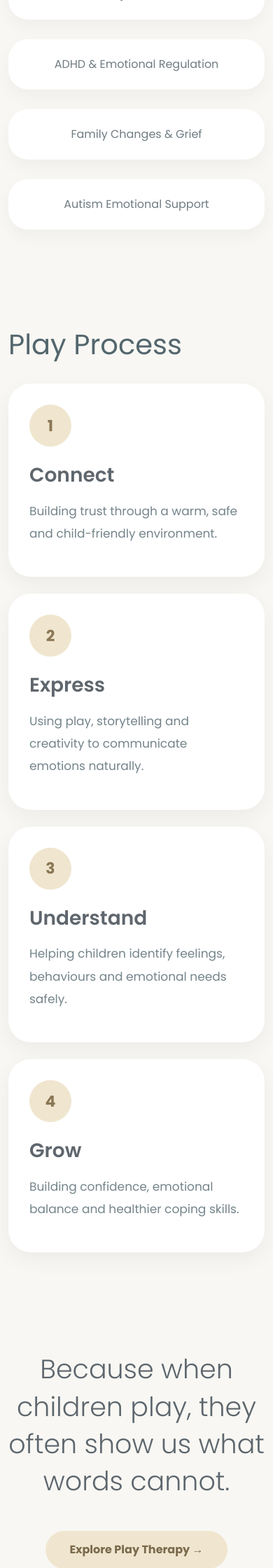
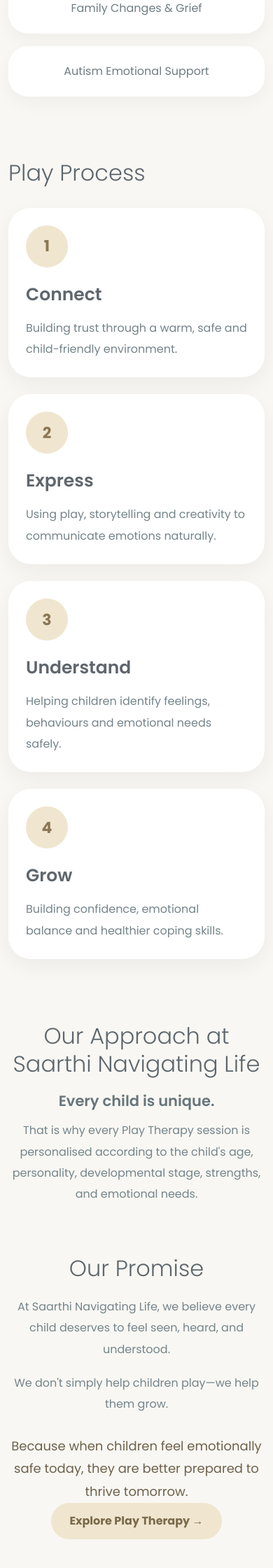
Before and after one commit to neemkaroli12/saarthinavigatinglife, a Django app: page /play/ in a window 390 px wide. Shown: the part 2680-4920 px from the top of the page at 70% size. Run offline with Django 5.2, Linux system fonts and the light colour scheme.

Commit message:
play.html

```diff
--- a/services/templates/play.html
+++ b/services/templates/play.html
@@ -12,301 +12,275 @@
     background:#f8f7f3;
 }
 
+
 /* ========================= */
-/* SECTION */
+/* MAIN SECTION */
 /* ========================= */
 
 .play-clean{
-
     padding:120px 0;
-
     background:#f8f7f3;
 }
+
 
 /* ========================= */
 /* HERO */
 /* ========================= */
 
 .hero-wrapper{
-
     margin-bottom:140px;
 }
 
-/* TAG */
-
-.mini-tag{
-
-    display:inline-block;
-
-    padding:8px 18px;
-
-    border-radius:30px;
-
-    background:#f0e6cf;
-
-    color:#8a7755;
-
-    font-weight:700;
-
-    margin-bottom:28px;
-
-    font-size:15px;
-}
-
-/* TITLE */
-
 .hero-title{
-
     font-size:60px;
-
     font-weight:300;
-
     line-height:1.05;
-
     color:#5f666d;
-
     margin-bottom:32px;
 }
 
-/* TEXT */
-
 .hero-text{
-
     font-size:20px;
-
-
-
+    line-height:1.8;
     color:#74848a;
-
     margin-bottom:24px;
-
     max-width:650px;
 }
 
-/* IMAGE */
+.hero-image img{
+    width:100%;
+    height:400px;
+    object-fit:cover;
+    border-radius:40px;
+    box-shadow:0 25px 45px rgba(0,0,0,0.06);
+}
 
-.hero-image img{
-
-    width:100%;
-
-    height:400px;
-
-    object-fit:cover;
-
-    border-radius:40px;
-
-    box-shadow:
-    0 25px 45px rgba(0,0,0,0.06);
-}
 
 /* ========================= */
 /* CONTENT */
 /* ========================= */
 
 .play-content{
-
     margin-bottom:140px;
 }
 
 .play-content h2{
-
     font-size:58px;
-
     font-weight:300;
-
     line-height:1.2;
-
     color:#5d6b70;
-
     margin-bottom:28px;
 }
 
 .play-content p{
-
     font-size:18px;
-
-
-
+    line-height:1.9;
     color:#74848a;
-
     margin-bottom:24px;
 }
 
-/* IMAGE */
+.soft-image img{
+    width:100%;
+    border-radius:34px;
+    box-shadow:0 18px 40px rgba(0,0,0,0.05);
+}
 
-.soft-image img{
-
-    width:100%;
-
-    border-radius:34px;
-
-    box-shadow:
-    0 18px 40px rgba(0,0,0,0.05);
-}
 
 /* ========================= */
 /* BENEFITS */
 /* ========================= */
 
 .benefit-section{
-
     margin-bottom:140px;
 }
 
 .benefit-section h2{
-
     font-size:60px;
-
     font-weight:300;
-
     color:#5d666d;
-
     margin-bottom:60px;
 }
 
-/* GRID */
-
 .benefit-grid{
-
     display:grid;
-
-    grid-template-columns:
-    repeat(auto-fit,minmax(260px,1fr));
-
+    grid-template-columns:repeat(auto-fit,minmax(260px,1fr));
     gap:28px;
 }
 
-/* ITEM */
-
 .benefit-item{
-
     padding:32px;
-
     border-radius:28px;
-
     background:#ffffff;
-
     text-align:center;
-
     color:#6f7c82;
-
     font-size:18px;
-
     transition:0.35s ease;
-
-    box-shadow:
-    0 10px 25px rgba(0,0,0,0.04);
+    box-shadow:0 10px 25px rgba(0,0,0,0.04);
 }
 
 .benefit-item:hover{
+    transform:translateY(-8px);
+    box-shadow:0 18px 35px rgba(0,0,0,0.06);
+}
 
-    transform:translateY(-8px);
-
-    box-shadow:
-    0 18px 35px rgba(0,0,0,0.06);
-}
 
 /* ========================= */
 /* PROCESS */
 /* ========================= */
 
 .process-wrap{
-
     margin-bottom:140px;
 }
 
+.process-heading{
+    font-size:52px;
+    font-weight:300;
+    color:#5d666d;
+    margin-bottom:45px;
+}
+
 .process-card{
+    background:#ffffff;
+    padding:40px;
+    border-radius:32px;
+    box-shadow:0 10px 30px rgba(0,0,0,0.05);
+    height:100%;
+    transition:0.35s ease;
+}
 
-    background:#ffffff;
-
-    padding:40px;
-
-    border-radius:32px;
-
-    box-shadow:
-    0 10px 30px rgba(0,0,0,0.05);
-
-    height:100%;
+.process-card:hover{
+    transform:translateY(-6px);
+    box-shadow:0 18px 40px rgba(0,0,0,0.07);
 }
 
 .process-number{
-
     width:60px;
     height:60px;
-
     border-radius:50%;
-
     background:#f0e6cf;
-
     color:#8a7755;
-
     font-size:22px;
-
     font-weight:700;
 
     display:flex;
-
     align-items:center;
-
     justify-content:center;
 
     margin-bottom:24px;
 }
 
 .process-card h4{
-
     font-size:28px;
-
     font-weight:600;
-
     color:#5f666d;
-
     margin-bottom:18px;
 }
 
 .process-card p{
+    color:#74848a;
+    line-height:1.9;
+    font-size:17px;
+    margin-bottom:0;
+}
 
+
+/* ========================= */
+/* OUR APPROACH */
+/* SIMPLE TEXT - NO BOX */
+/* ========================= */
+
+.approach-section{
+    max-width:950px;
+    align-items: center;
+    margin:0 auto 100px auto;
+}
+
+.approach-section h2{
+    font-size:52px;
+    font-weight:300;
+    line-height:1.25;
+    color:#5d666d;
+    margin-bottom:25px;
+}
+
+.approach-section h4{
+    font-size:24px;
+    font-weight:600;
+    color:#66757b;
+    margin-bottom:15px;
+}
+
+.approach-section p{
+    font-size:18px;
+    line-height:1.9;
     color:#74848a;
+    margin-bottom:0;
+}
 
+
+/* ========================= */
+/* OUR PROMISE */
+/* SIMPLE TEXT - NO BOX */
+/* ========================= */
+
+.promise-section{
+    max-width:950px;
+    align-items: center;
+    margin:0 auto 20px auto;
+
+}
+
+.promise-section h2{
+    font-size:52px;
+    font-weight:300;
+    line-height:1.25;
+    color:#5d666d;
+    margin-bottom:25px;
+}
+
+.promise-section p{
+    font-size:18px;
     line-height:1.9;
+    color:#74848a;
+    margin-bottom:18px;
+}
 
-    font-size:17px;
+.promise-section .promise-highlight{
+    font-size:21px;
+    font-weight:500;
+    line-height:1.8;
+    color:#6d614b;
+    margin-top:28px;
+    margin-bottom:0;
 }
+
 
 /* ========================= */
 /* ENDING */
 /* ========================= */
 
 .ending-line{
-
     max-width:920px;
-
     margin:auto;
-
     text-align:center;
 }
 
 .ending-line h2{
-
     font-size:64px;
-
     font-weight:300;
-
     line-height:1.4;
-
     color:#5d666d;
-
     margin-bottom:45px;
 }
 
+
+/* ========================= */
 /* BUTTON */
+/* ========================= */
 
 .soft-btn{
-
     display:inline-flex;
-
     align-items:center;
-
     gap:10px;
 
     padding:15px 34px;
@@ -316,7 +290,6 @@
     text-decoration:none;
 
     background:#f0e6cf;
-
     color:#7a6a4c;
 
     font-weight:700;
@@ -325,14 +298,84 @@
 }
 
 .soft-btn:hover{
-
     transform:translateY(-3px);
-
     color:#67573d;
 
     box-shadow:
     0 12px 24px rgba(0,0,0,0.08);
 }
+
+
+/* ========================= */
+/* TABLET */
+/* ========================= */
+
+@media(max-width:991px){
+
+    .play-clean{
+        padding:80px 0;
+    }
+
+    .hero-wrapper{
+        margin-bottom:100px;
+    }
+
+    .hero-title{
+        font-size:48px;
+    }
+
+    .hero-text{
+        font-size:18px;
+    }
+
+    .hero-image img{
+        height:380px;
+    }
+
+    .play-content{
+        margin-bottom:100px;
+    }
+
+    .play-content h2{
+        font-size:44px;
+    }
+
+    .benefit-section{
+        margin-bottom:100px;
+    }
+
+    .benefit-section h2{
+        font-size:46px;
+        margin-bottom:45px;
+    }
+
+    .process-wrap{
+        margin-bottom:100px;
+    }
+
+    .process-heading{
+        font-size:44px;
+    }
+
+    .approach-section{
+        margin-bottom:80px;
+    }
+
+    .approach-section h2,
+    .promise-section h2{
+        font-size:44px;
+    }
+
+    .promise-section{
+        margin-bottom:100px;
+    }
+
+    .ending-line h2{
+        font-size:48px;
+    }
+
+}
+
 
 /* ========================= */
 /* MOBILE */
@@ -341,11 +384,20 @@
 @media(max-width:768px){
 
     .play-clean{
-        padding:80px 0;
+        padding:60px 0;
+    }
+
+
+    /* HERO */
+
+    .hero-wrapper{
+        margin-bottom:90px;
     }
 
     .hero-title{
-        font-size:52px;
+        font-size:40px;
+        line-height:1.15;
+        margin-bottom:22px;
     }
 
     .hero-text{
@@ -354,21 +406,44 @@
     }
 
     .hero-image img{
-        height:420px;
+        height:320px;
+        border-radius:26px;
     }
+
+
+    /* CONTENT */
 
     .play-content{
         margin-bottom:90px;
     }
 
-    .play-content h2,
-    .benefit-section h2,
-    .ending-line h2{
-        font-size:38px;
+    .play-content h2{
+        font-size:36px;
     }
 
     .play-content p{
         font-size:16px;
+    }
+
+    .soft-image img{
+        border-radius:26px;
+    }
+
+
+    /* BENEFITS */
+
+    .benefit-section{
+        margin-bottom:90px;
+    }
+
+    .benefit-section h2{
+        font-size:36px;
+        margin-bottom:35px;
+    }
+
+    .benefit-grid{
+        grid-template-columns:1fr;
+        gap:18px;
     }
 
     .benefit-item{
@@ -376,48 +451,145 @@
         padding:24px;
     }
 
-}
-@media (max-width: 768px) {
 
-    .process-wrap .row {
-        display: flex !important;
-        flex-direction: column !important;
+    /* PROCESS */
+
+    .process-wrap{
+        margin-bottom:90px;
     }
 
-    .process-wrap .row > div:nth-child(1) {
-        order: 1;
+    .process-heading{
+        font-size:36px;
+        margin-bottom:30px;
     }
 
-    .process-wrap .row > div:nth-child(2) {
-        order: 2;
+    .process-wrap .row{
+        display:flex !important;
+        flex-direction:column !important;
     }
 
-    .process-wrap .row > div:nth-child(3) {
-        order: 3;
+    .process-card{
+        width:100%;
+        height:auto;
+        padding:30px;
     }
 
-    .process-wrap .row > div:nth-child(4) {
-        order: 4;
+    .process-card h4{
+        font-size:25px;
     }
 
-    .process-card {
-        width: 100%;
-        height: auto;
-        padding: 30px;
+    .process-card p{
+        font-size:16px;
     }
+
+
+    /* OUR APPROACH */
+
+    .approach-section{
+        margin-bottom:70px;
+    }
+
+    .approach-section h2{
+        font-size:36px;
+        margin-bottom:20px;
+    }
+
+    .approach-section h4{
+        font-size:21px;
+    }
+
+    .approach-section p{
+        font-size:16px;
+    }
+
+
+    /* OUR PROMISE */
+
+    .promise-section{
+        margin-bottom:90px;
+    }
+
+    .promise-section h2{
+        font-size:36px;
+        margin-bottom:20px;
+    }
+
+    .promise-section p{
+        font-size:16px;
+    }
+
+    .promise-section .promise-highlight{
+        font-size:18px;
+    }
+
+
+    /* ENDING */
+
+    .ending-line h2{
+        font-size:36px;
+        line-height:1.4;
+        margin-bottom:35px;
+    }
+
+}
+
+
+/* ========================= */
+/* SMALL MOBILE */
+/* ========================= */
+
+@media(max-width:480px){
+
+    .play-clean{
+        padding:45px 0;
+    }
+
+    .hero-title{
+        font-size:36px;
+    }
+
+    .hero-image img{
+        height:280px;
+    }
+
+    .play-content h2,
+    .benefit-section h2,
+    .process-heading,
+    .approach-section h2,
+    .promise-section h2{
+        font-size:32px;
+    }
+
+    .process-card{
+        padding:25px;
+    }
+
+    .ending-line h2{
+        font-size:32px;
+    }
+
+    .soft-btn{
+        padding:14px 26px;
+    }
+
 }
 
 </style>
+
 
 <section class="play-clean">
 
 <div class="container">
 
+
+    <!-- ========================= -->
     <!-- HERO -->
+    <!-- ========================= -->
 
     <div class="hero-wrapper">
 
         <div class="row align-items-center gy-5">
+
 
             <!-- IMAGE -->
 
@@ -425,19 +597,19 @@
 
                 <div class="hero-image">
 
-                    <img src="{% static 'images/play1.png' %}" class="img-fluid">
+                    <img
+                        src="{% static 'images/play1.png' %}"
+                        class="img-fluid"
+                        alt="Play Therapy">
 
                 </div>
 
             </div>
 
+
             <!-- CONTENT -->
 
             <div class="col-lg-6">
-
-                <span class="mini-tag">
-                    🧸 Child Emotional Wellness
-                </span>
 
                 <h1 class="hero-title">
                     Play Therapy
@@ -447,7 +619,8 @@
 
                     Play therapy is a gentle and evidence-based therapeutic
                     approach that helps children express emotions,
-                    process experiences and develop healthy coping skills through play.
+                    process experiences and develop healthy coping skills
+                    through play.
 
                 </p>
 
@@ -455,11 +628,10 @@
 
                     Since children often communicate feelings through play
                     rather than words, therapy creates a safe and supportive
-                    space where healing, confidence and emotional growth can naturally unfold.
+                    space where healing, confidence and emotional growth
+                    can naturally unfold.
 
                 </p>
-
-
 
             </div>
 
@@ -467,11 +639,16 @@
 
     </div>
 
-    <!-- CONTENT -->
+
+
+    <!-- ========================= -->
+    <!-- HEALING THROUGH PLAY -->
+    <!-- ========================= -->
 
     <div class="play-content">
 
         <div class="row gy-5 align-items-center">
+
 
             <!-- TEXT -->
 
@@ -483,22 +660,31 @@
 
                 <p>
 
-                    Through storytelling, creative activities,
-                    role play and sensory experiences,
-                    children are gently supported in expressing fears,
-                    worries and emotions in a safe environment.
+                    At Saarthi Navigating Life,
+                    we know that children often communicate through play
+                    long before they can fully express their emotions with words.
+
+                    A toy, a drawing, a story, or an imaginative game can reveal
+                    fears, worries, hopes, and feelings that may otherwise
+                    remain hidden.
 
                 </p>
 
                 <p>
 
-                    Therapy helps children feel understood,
-                    emotionally secure and more confident
-                    while improving emotional regulation and behaviour.
+                    Our Play Therapy sessions provide children with a safe,
+                    nurturing, and engaging environment where they can explore
+                    emotions, build confidence, develop healthy coping skills,
+                    and strengthen their emotional well-being through
+                    purposeful play.
+
+                    For children, play is more than entertainment—it is a natural
+                    language of expression, learning, and healing.
 
                 </p>
 
             </div>
+
 
             <!-- IMAGE -->
 
@@ -506,7 +692,10 @@
 
                 <div class="soft-image">
 
-                    <img src="{% static 'images/play2.png' %}" class="img-fluid">
+                    <img
+                        src="{% static 'images/play2.png' %}"
+                        class="img-fluid"
+                        alt="Child Play Therapy">
 
                 </div>
 
@@ -516,7 +705,11 @@
 
     </div>
 
+
+
+    <!-- ========================= -->
     <!-- BENEFITS -->
+    <!-- ========================= -->
 
     <div class="benefit-section">
 
@@ -562,17 +755,24 @@
 
     </div>
 
-    <!-- PROCESS -->
+
+
+    <!-- ========================= -->
+    <!-- PLAY PROCESS -->
+    <!-- ========================= -->
 
     <div class="process-wrap">
 
-         <h2 style="font-size:40px;" >
+        <h2 class="process-heading">
             Play Process
-        </h2><br>
+        </h2>
 
         <div class="row g-4">
 
-            <div class="col-lg-3">
+
+            <!-- STEP 1 -->
+
+            <div class="col-lg-3 col-md-6">
 
                 <div class="process-card">
 
@@ -585,14 +785,18 @@
                     </h4>
 
                     <p>
-                        Building trust through a warm, safe and child-friendly environment.
+                        Building trust through a warm, safe and
+                        child-friendly environment.
                     </p>
 
                 </div>
 
             </div>
 
-            <div class="col-lg-3">
+
+            <!-- STEP 2 -->
+
+            <div class="col-lg-3 col-md-6">
 
                 <div class="process-card">
 
@@ -605,14 +809,18 @@
                     </h4>
 
                     <p>
-                        Using play, storytelling and creativity to communicate emotions naturally.
+                        Using play, storytelling and creativity
+                        to communicate emotions naturally.
                     </p>
 
                 </div>
 
             </div>
 
-            <div class="col-lg-3">
+
+            <!-- STEP 3 -->
+
+            <div class="col-lg-3 col-md-6">
 
                 <div class="process-card">
 
@@ -625,14 +833,18 @@
                     </h4>
 
                     <p>
-                        Helping children identify feelings, behaviours and emotional needs safely.
+                        Helping children identify feelings,
+                        behaviours and emotional needs safely.
                     </p>
 
                 </div>
 
             </div>
 
-            <div class="col-lg-3">
+
+            <!-- STEP 4 -->
+
+            <div class="col-lg-3 col-md-6">
 
                 <div class="process-card">
 
@@ -645,7 +857,8 @@
                     </h4>
 
                     <p>
-                        Building confidence, emotional balance and healthier coping skills.
+                        Building confidence, emotional balance
+                        and healthier coping skills.
                     </p>
 
                 </div>
@@ -656,37 +869,103 @@
 
     </div>
 
-    <!-- ENDING -->
 
-    <div class="ending-line">
+
+    <!-- ========================= -->
+    <!-- OUR APPROACH -->
+    <!-- SIMPLE TEXT - NO BOX -->
+    <!-- ========================= -->
+
+    <div class="approach-section text-center">
 
         <h2>
-
-            Because when children play,
-            they often show us
-            what words cannot.
-
+            Our Approach at Saarthi Navigating Life
         </h2>
 
+        <h4>
+            Every child is unique.
+        </h4>
+
+        <p>
+
+            That is why every Play Therapy session is personalised
+            according to the child's age, personality, developmental
+            stage, strengths, and emotional needs.
+
+        </p>
+
+    </div>
+
+
+
+    <!-- ========================= -->
+    <!-- OUR PROMISE -->
+    <!-- SIMPLE TEXT - BELOW APPROACH -->
+    <!-- ========================= -->
+
+    <div class="promise-section text-center">
+
+        <h2>
+            Our Promise
+        </h2>
+
+        <p>
+
+            At Saarthi Navigating Life, we believe every child
+            deserves to feel seen, heard, and understood.
+
+        </p>
+
+        <p>
+
+            We don't simply help children play—we help them grow.
+
+        </p>
+
+        <p class="promise-highlight">
+
+            Because when children feel emotionally safe today,
+            they are better prepared to thrive tomorrow.
+
+        </p>
         <a href="{% url 'form' %}" class="soft-btn">
+
             Explore Play Therapy →
+
         </a>
 
     </div>
 
+
+
+    <!-- ========================= -->
+    <!-- ENDING -->
+    <!-- ========================= -->
+
+
+
+
 </div>
 
 </section>
+
+
 <script>
+
 window.addEventListener("load", function () {
+
     if (window.innerWidth <= 768) {
+
         window.scrollTo({
-                top: 0,
-                left: 0,
-                behavior: "instant"
+            top:0,
+            left:0,
+            behavior:"instant"
         });
+
     }
+
 });
+
 </script>
 
 {% endblock %}
```
Lines whose indentation alone changed are shown as unchanged.
